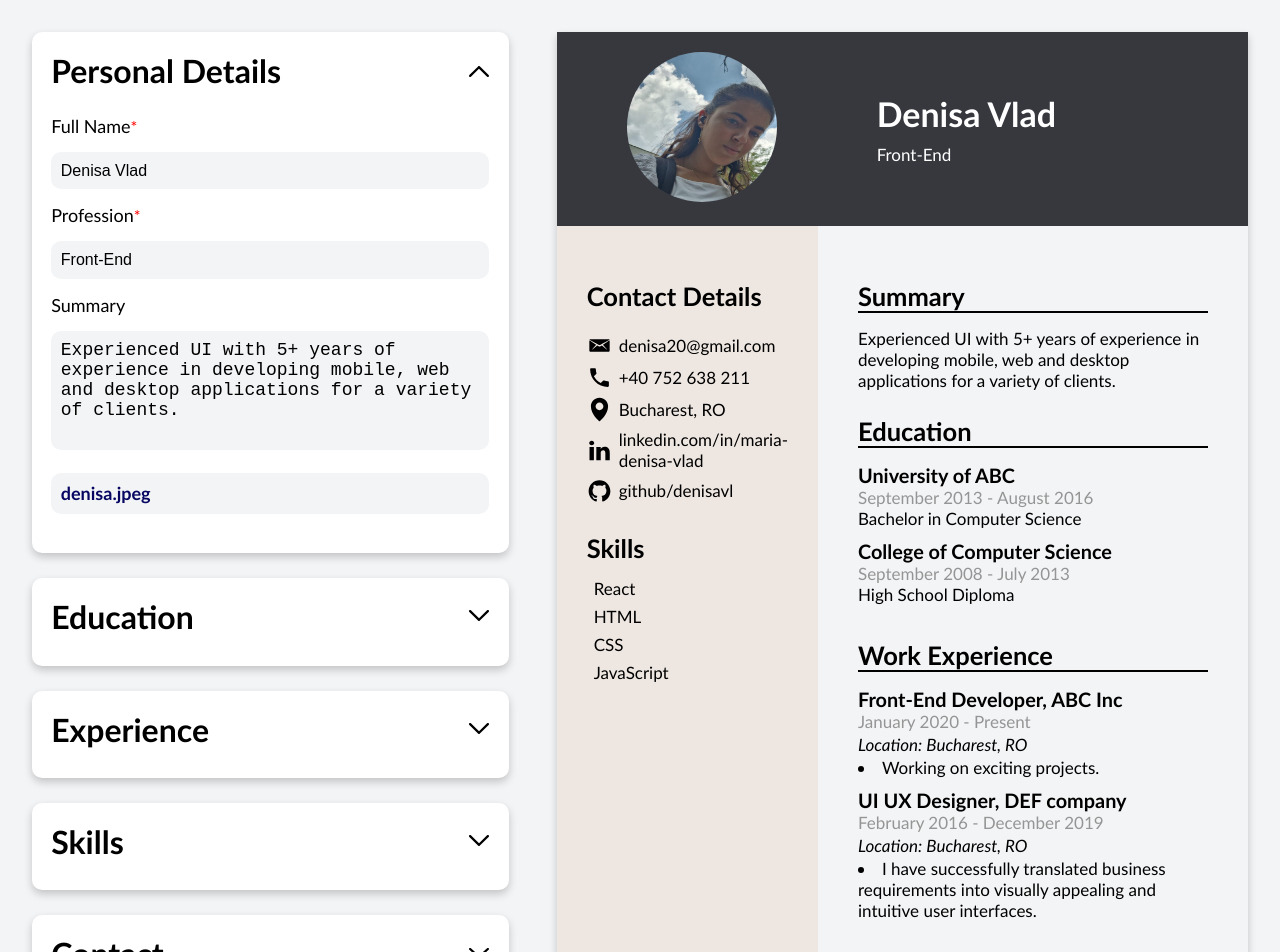
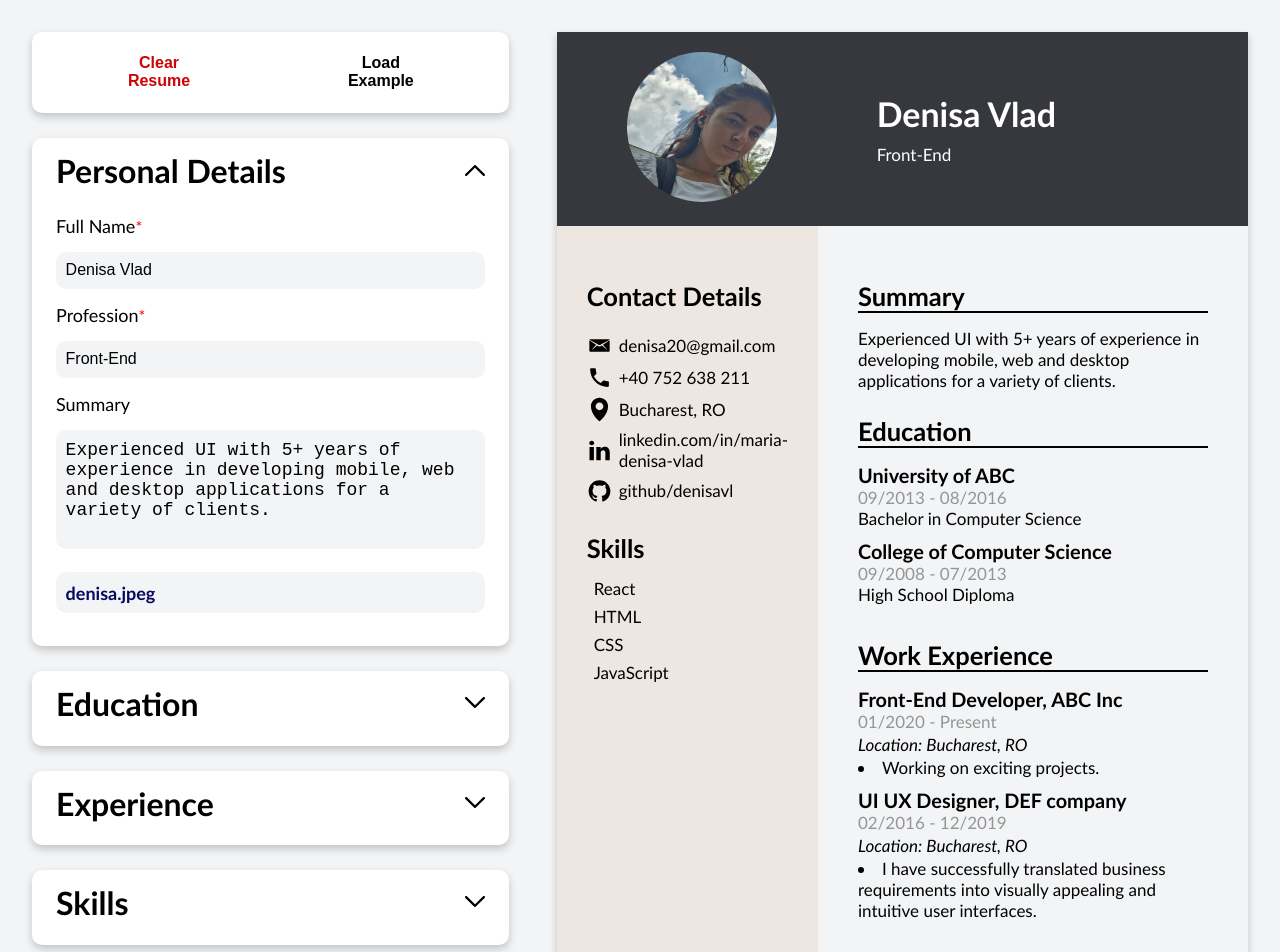
Before and after one commit to denisavl/cv-app, a React (Vite) app: page / in a window 1280 px wide. Shown: the top 952 px of the page. Built offline with nearby package versions, Linux system fonts and the light colour scheme.

Commit message:
Split Stylesheet into FormStyle and Preview

```diff
--- a/src/App.jsx
+++ b/src/App.jsx
@@ -9,11 +9,61 @@ import ContactPreview from "./components/ContactPreview";
 import SkillsPreview from "./components/SkillsPreview";
 import EducationPreview from "./components/EducationPreview";
 import ExperiencePreview from "./components/ExperiencePreview";
+import CreateContent from "./components/LoadContent";
 import { useState } from "react";
 import { v1 as uuid } from "uuid";
 export default function App() {
+
+  const defaultData = {
+    generalInfo: {
+      fullName: '',
+      profession: '',
+      fileName: '',
+      contactPhoto: null,
+      summary: '',
+   },
+   experience: [{
+       id: uuid(),
+       jobTitle: '',
+       company: '',
+       startDate: '',
+       endDate: '',
+       location: '',
+       description: '',
+   }],
+   education:[{
+       id: uuid(),
+       school: '',
+       degree: '',
+       startDate: '',
+       endDate: '',
+   }
+],
+   skills: [
+       {
+           name: '',
+           id: uuid(),
+       },
+   ],
+   contact:{
+       email: '',
+       phone: '',
+       address: '',
+       linkedIn: '',
+       github: '',
+   }
+  }
+
   const [data, setData] = useState(personCV);
   const [activeIndex, setActiveIndex] = useState(0);
+
+  function clearContent() {
+    setData(defaultData);
+  }
+
+  function loadContent() {
+    setData(personCV);
+  }
 
   function handleChange(section, key, value) {
     setData({ ...data, [section]: { ...data[section], [key]: value } });
@@ -86,6 +136,7 @@ export default function App() {
   return (
     <div className="CVApp">
       <div className="left-form">
+      <CreateContent onDelete={clearContent} onLoad={loadContent}/>
         <CreateGeneralInformation
           data={data}
           onChange={handleChange}
@@ -124,6 +175,7 @@ export default function App() {
         isActive={activeIndex === 4}
         onShow={() => toggleActive(4)}
         />
+
       </div>
       <div className="right-preview">
         <CreateHeader data={data} />
--- a/src/components/ContactPreview.jsx
+++ b/src/components/ContactPreview.jsx
@@ -5,25 +5,24 @@ import addressIcon from '../assets/address.svg';
 import linkedinIcon from '../assets/linkedin.svg';
 import githubIcon from '../assets/github.svg';
 
-
-export default function ContactPreview({data}){
+export default function ContactPreview({ data }) {
   const contactFields = [
-        {name:data.contact.email, src: emailIcon},
-        {name:data.contact.phone, src: phoneIcon},
-        {name:data.contact.address, src: addressIcon},
-        {name:data.contact.linkedIn, src: linkedinIcon},
-        {name:data.contact.github, src: githubIcon}
-    ]
+    { name: 'email', src: emailIcon },
+    { name: 'phone', src: phoneIcon },
+    { name: 'address', src: addressIcon },
+    { name: 'linkedIn', src: linkedinIcon },
+    { name: 'github', src: githubIcon },
+  ];
 
   return (
     <div className="contact-preview">
       <h2 className="contact-details-preview title-preview">Contact Details</h2>
-            {contactFields.map(field => (
-                <div key={field.name} className='contact-container'>
-                    <img src={field.src} alt={field.name} id='contact-icon'/>
-                    <span className='contact-name'>{field.name}</span>
+      {contactFields.map((field) => (
+        <div key={field.name} className="contact-container">
+          <img src={field.src} alt={field.name} id="contact-icon" />
+          <span className="contact-name">{data.contact[field.name]}</span>
         </div>
       ))}
     </div>
-    )
+  );
 }
--- /dev/null
+++ b/src/components/LoadContent.jsx
@@ -0,0 +1,9 @@
+/* eslint-disable react/prop-types */
+export default function CreateContent({onDelete, onLoad}){
+    return (
+        <div className="top-content form-container">
+            <button className="clearBtn" type="button" onClick={onDelete}>Clear Resume</button>
+            <button className="loadBtn" type="button" onClick={onLoad}>Load Example</button>
+        </div>
+    )
+}
--- a/src/example-cv.jsx
+++ b/src/example-cv.jsx
@@ -13,7 +13,7 @@ export const personCV = {
         id: uuid(),
         jobTitle: 'Front-End Developer',
         company: 'ABC Inc',
-        startDate: 'January 2020',
+        startDate: '01/2020',
         endDate: 'Present',
         location: 'Bucharest, RO',
         description: 'Working on exciting projects.',
@@ -21,8 +21,8 @@ export const personCV = {
         id: uuid(),
         jobTitle: 'UI UX Designer',
         company: 'DEF company',
-        startDate: 'February 2016',
-        endDate: 'December 2019',
+        startDate: '02/2016',
+        endDate: '12/2019',
         location: 'Bucharest, RO',
         description: 'I have successfully translated business requirements into visually appealing and intuitive user interfaces.',
     }],
@@ -30,14 +30,14 @@ export const personCV = {
         id: uuid(),
         school: 'University of ABC',
         degree: 'Bachelor in Computer Science',
-        startDate: 'September 2013',
-        endDate: 'August 2016',
+        startDate: '09/2013',
+        endDate: '08/2016',
     }, {
         id: uuid(),
         school: 'College of Computer Science',
         degree: 'High School Diploma',
-        startDate: 'September 2008',
-        endDate: 'July 2013',
+        startDate: '09/2008',
+        endDate: '07/2013',
     },
 ],
     skills: [
--- a/src/main.jsx
+++ b/src/main.jsx
@@ -1,4 +1,5 @@
-import './stylesheet.css'
+import './style/formStyle.css';
+import './style/preview.css';
 import React from 'react'
 import ReactDOM from 'react-dom/client'
 import App from './App'
--- a/src/stylesheet.css
+++ b/src/style/formStyle.css
@@ -80,9 +80,34 @@ textarea {
 
 .form-container{
     background-color: white;
-    padding: 1.2rem;
+    padding: 0.8rem 1.5rem;
     border-radius: 10px;
     box-shadow: 0 4px 8px rgba(0, 0, 0, 0.2);
+}
+
+.top-content{
+  display: flex;
+  justify-content: center;
+  gap: 15px;
+}
+
+.top-content > button {
+  padding: 0.6em 3.5em;
+  border: none;
+  font-size: 16px;
+  cursor: pointer;
+  font-weight: bold;
+  background-color: transparent;
+  transition: background-color 0.3s ease-in-out;
+}
+
+.top-content > button:hover,
+.top-content > button:focus{
+  background-color: #ddd;
+}
+
+.clearBtn{
+  color: rgb(206, 3, 3);
 }
 
 .full-date{
@@ -171,103 +196,3 @@ textarea {
     color: red;
     font-size: 16px;
 }
-
-
-/*preview*/
-.right-preview{
-    width: 21cm;
-    height: 29.7cm;
-    box-shadow: 0 4px 8px rgba(0, 0, 0, 0.2);
-    display: grid;
-    grid-template-columns: 1fr 4fr;
-    grid-template-rows: 1fr 5fr;
-    font-size: 17px;
-}
-
-.img-container > img{
-    width: 150px;
-    height: 150px;
-    border-radius: 50%;
-
-}
-
-#contact-icon{
-    width: 25px;
-    height: 25px;
-}
-
-.contact-container{
-    display: flex;
-    align-items: center;
-    gap: 7px;
-}
-
-.contact-preview{
-    display: flex;
-    flex-direction: column;
-    gap: 7px;
-}
-
-.header{
-    display: flex;
-    gap:100px;
-    padding: 20px 70px;
-    grid-column: 1/3;
-    background-color:rgba(54,56,62,255);
-    color: white;
-    align-items: center;
-}
-
-.fullName-preview{
-    margin-bottom: 10px;
-}
-
-.left-section{
-    padding: 40px 30px;
-    background-color: rgba(238,231,225,255);
-}
-
-.right-section{
-    padding: 40px;
-    display: flex;
-    flex-direction: column;
-    gap: 10px;
-}
-
-.title-preview{
-    margin: 15px 0px;
-}
-
-.skills-preview li{
-    list-style-type: none;
-    margin: 7px;
-}
-
-.summary-title,
-.experience-title-preview,
-.education-title-preview{
-    border-bottom: 2px solid black;
-}
-
-.skills-preview-title{
-    margin-top: 30px;
-}
-
-.date-experience-preview,
-.date-education-preview{
-    color: #959595;
-}
-
-h3{
-    font-weight: bold;
-}
-
-.education-container,
-.experience-container{
-    margin-bottom: 10px;
-}
-
-.location-preview{
-    font-style: italic;
-    margin: 2px 0;
-}
--- /dev/null
+++ b/src/style/preview.css
@@ -0,0 +1,97 @@
+/*preview*/
+.right-preview {
+    width: 21cm;
+    height: 29.7cm;
+    box-shadow: 0 4px 8px rgba(0, 0, 0, 0.2);
+    display: grid;
+    grid-template-columns: 1fr 4fr;
+    grid-template-rows: 1fr 5fr;
+    font-size: 17px;
+}
+
+.img-container>img {
+    width: 150px;
+    height: 150px;
+    border-radius: 50%;
+}
+
+#contact-icon {
+    width: 25px;
+    height: 25px;
+}
+
+.contact-container {
+    display: flex;
+    align-items: center;
+    gap: 7px;
+}
+
+.contact-preview {
+    display: flex;
+    flex-direction: column;
+    gap: 7px;
+}
+
+.header {
+    display: flex;
+    gap: 100px;
+    padding: 20px 70px;
+    grid-column: 1/3;
+    background-color: rgba(54, 56, 62, 255);
+    color: white;
+    align-items: center;
+}
+
+.fullName-preview {
+    margin-bottom: 10px;
+}
+
+.left-section {
+    padding: 40px 30px;
+    background-color: rgba(238, 231, 225, 255);
+}
+
+.right-section {
+    padding: 40px;
+    display: flex;
+    flex-direction: column;
+    gap: 10px;
+}
+
+.title-preview {
+    margin: 15px 0px;
+}
+
+.skills-preview li {
+    list-style-type: none;
+    margin: 7px;
+}
+
+.summary-title,
+.experience-title-preview,
+.education-title-preview {
+    border-bottom: 2px solid black;
+}
+
+.skills-preview-title {
+    margin-top: 30px;
+}
+
+.date-experience-preview,
+.date-education-preview {
+    color: #959595;
+}
+
+h3 {
+    font-weight: bold;
+}
+
+.education-container,
+.experience-container {
+    margin-bottom: 10px;
+}
+
+.location-preview {
+    font-style: italic;
+    margin: 2px 0;
+}
```
Lines whose indentation alone changed are shown as unchanged.
